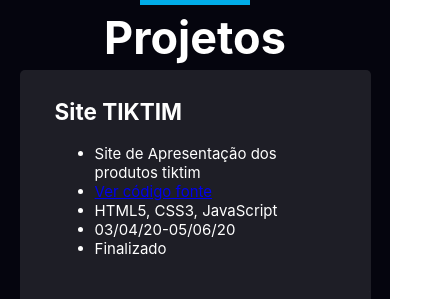
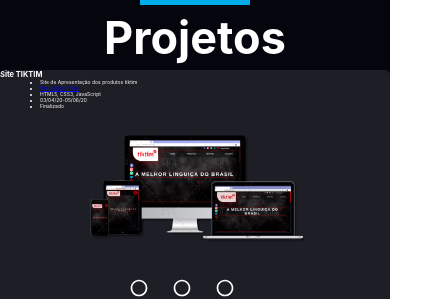
Before and after one commit to PedroNestor2077/MyWebSite, a React (Create React App) app: page / in a window 390 px wide. Shown: the part 2202-2501 px from the top of the page, 425 px wide, since content can reach past the window. Built offline with nearby package versions, Linux system fonts and the light colour scheme.

Commit message:
responsive

```diff
--- a/src/appStyle.js
+++ b/src/appStyle.js
@@ -5,7 +5,7 @@
 export const AppS=styled.div`
     text-align: center;
     height:100%;
-    width:auto;
+    width:100vw;
     display:flex;
     margin:0px;
     padding:0px;
@@ -39,6 +39,6 @@
     background-color:rgba(0,0,0,.6);
     height:100%;
     min-height:500px;
-    width:100%;
+    width:100vw;
     min-width:320px;
 `;
--- a/src/components/Abbout/abboutStyle.js
+++ b/src/components/Abbout/abboutStyle.js
@@ -59,9 +59,10 @@
 		margin-top:20px;
 		#img{
 			justify-content:center;
-			width:90%;
+
 			img{
 				margin-right:0px;
+				width:300px;
 			}
 		}
 		#text{
@@ -153,7 +154,7 @@
 	width:50%;
 	height:100%;
 	img{
-		margin-left:30px;
+		margin-left:0px;
 		width:430px;
 		height:520px;
 	}
--- a/src/components/Abbout/programer.jsx
+++ b/src/components/Abbout/programer.jsx
@@ -8,8 +8,8 @@
 		<CSSTransition className="teste" in={true} appear={true}>
 			<ProgramerS opacity={props.opacity}>
 				<ItenImg id="img">
-							<img src="./images/programer.png" alt="MyPhoto"></img>
-					</ItenImg>
+							<img src="./images/programer.png" alt="MyPhoto" width='100%'></img>
+				</ItenImg>
 				<ItenText id="text">
 					<h2>Pedro Nestor</h2>
 					<p>
--- a/src/components/Contact/contactStyle.js
+++ b/src/components/Contact/contactStyle.js
@@ -20,9 +20,16 @@
 	align-items:center;
 	height:auto;
 	border-radius:10px;
-
 	a{
 		margin:20px;
+	}
+	@media(max-width:800px){
+		flex-direction:column;
+		width:100%;
+		#emailContainer{
+			width:100%
+		}
+
 	}
 `;
 
@@ -53,7 +60,8 @@
 	flex-direction:column;
 	align-items:center;
 	justify-content:center;
-	width:50%;
+	width:100%;
+
 `;
 
 export const Loading=styled.div`
--- a/src/components/Contact/email.jsx
+++ b/src/components/Contact/email.jsx
@@ -66,7 +66,7 @@
 
 
 	return(
-		<EmailS>
+		<EmailS id="emailContainer">
 			<EmailForm action={sendEmail}/>
 			{Load}
 			<Notfy
--- a/src/components/Projects/projectBox.jsx
+++ b/src/components/Projects/projectBox.jsx
@@ -15,7 +15,7 @@
 					<li>{props.status}</li>
 				</ul>
 			</ProjectInfo>
-			<ImgSlider images={props.images}/>
+			<ImgSlider id="projectImage" images={props.images}/>
 		</ProjectBoxS>
 	)
 }
--- a/src/components/Projects/projectsStyle.js
+++ b/src/components/Projects/projectsStyle.js
@@ -18,16 +18,11 @@
 	justify-content:center;
 	width:100%;
 	height:auto;
-	max-width:500px;
 	text-align:justify;
 	color:white;
 	background-color:rgba(255,255,255,.1);
-	h1{color:red;}
-	img{
-		width:320px;
-		height:210px;
-		border-bottom:solid 2px white;
-	}
+
+
 `;
 
 export const Title=styled.div`
@@ -56,7 +51,19 @@
 	text-align:left;
 	background-color:transparent;
 	width:80%;
-	font-size:15px;
+	font-size:5px;
+	display:flex;
+	flex-direction:column;
+	@media(max-width:800px){
+		width:100%;
+
+	}
+	ul{
+		margin:0px;
+	}
+	h2{
+		margin:0px;
+	}
 `;
 
 export const Wrapper=styled.div`
@@ -64,6 +71,10 @@
 	width:90%;
 	overflow-x:auto;
 	border-radius:5px;
+	@media(max-width:800px){
+		width:100%;
+
+	}
 `;
 
 export const ImgSliderS=styled.div`
@@ -72,7 +83,7 @@
 	flex-direction:column;
 	align-items:center;
 	justify-content:center;
-
+	width:60%;
 	.MuiFormGroup-root{
 		flex-direction:row;
 		color:white;
@@ -85,6 +96,7 @@
 export const Image=styled.div`
 	background-color:transparent;
 	img{
-		width:350px;
+		width:100%;
 	}
+
 `;
```
Also changed, not shown: 1 other file (tests, documents, lock files or other folders).
